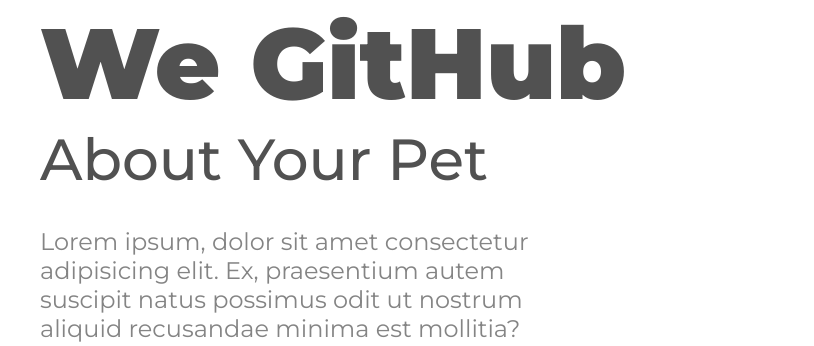
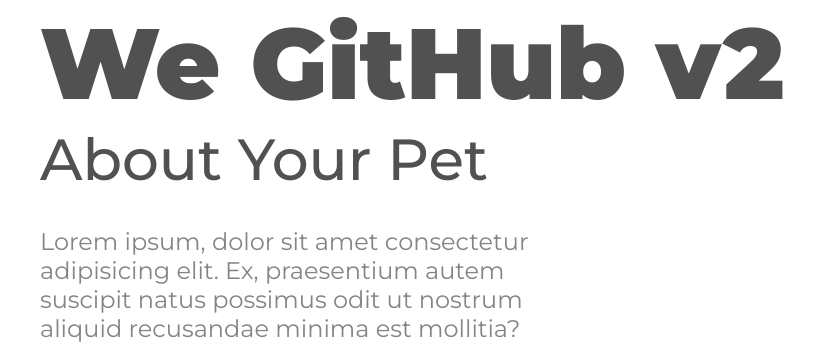
Before and after one commit to rodolfomori/Projeto-git-live, a plain HTML site: page index.html in a window 1280 px wide. Shown: the part 731-1077 px from the top of the page, without its empty margins (46-860 px from the left). Drawn offline with Linux system fonts and the light colour scheme.

Commit message:
Alterado o titulo do projeto para V2

```diff
--- a/index.html
+++ b/index.html
@@ -23,7 +23,7 @@
         <img src="./img/we-care.png" alt="we-care-logo" class="logo-image">
 
         <section>
-            <h1>We GitHub</h1>
+            <h1>We GitHub v2</h1>
             <h2>About Your Pet</h2>
             <p>Lorem ipsum, dolor sit amet consectetur adipisicing elit. Ex, praesentium autem suscipit natus possimus odit ut nostrum aliquid recusandae minima est mollitia? Culpa sint iste, hic officia maiores a laudantium.</p>
             <button class="button-main">Explore</button>
```
